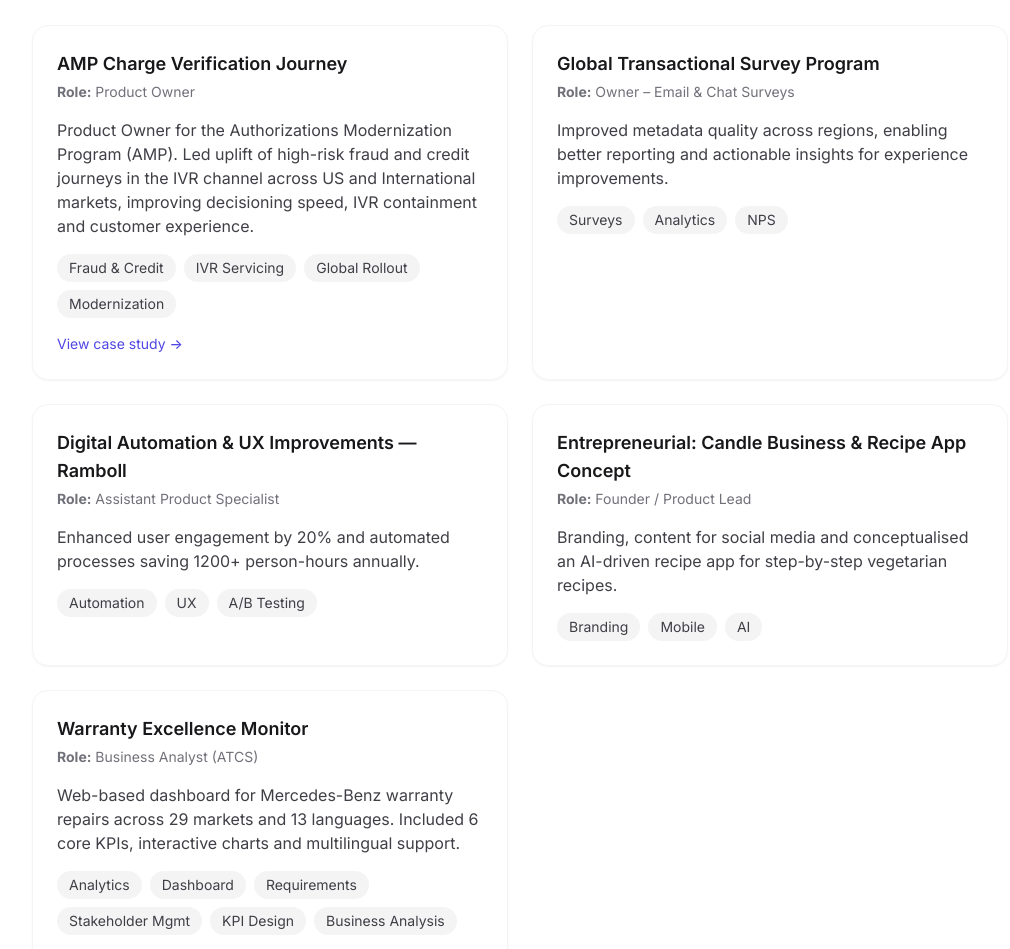
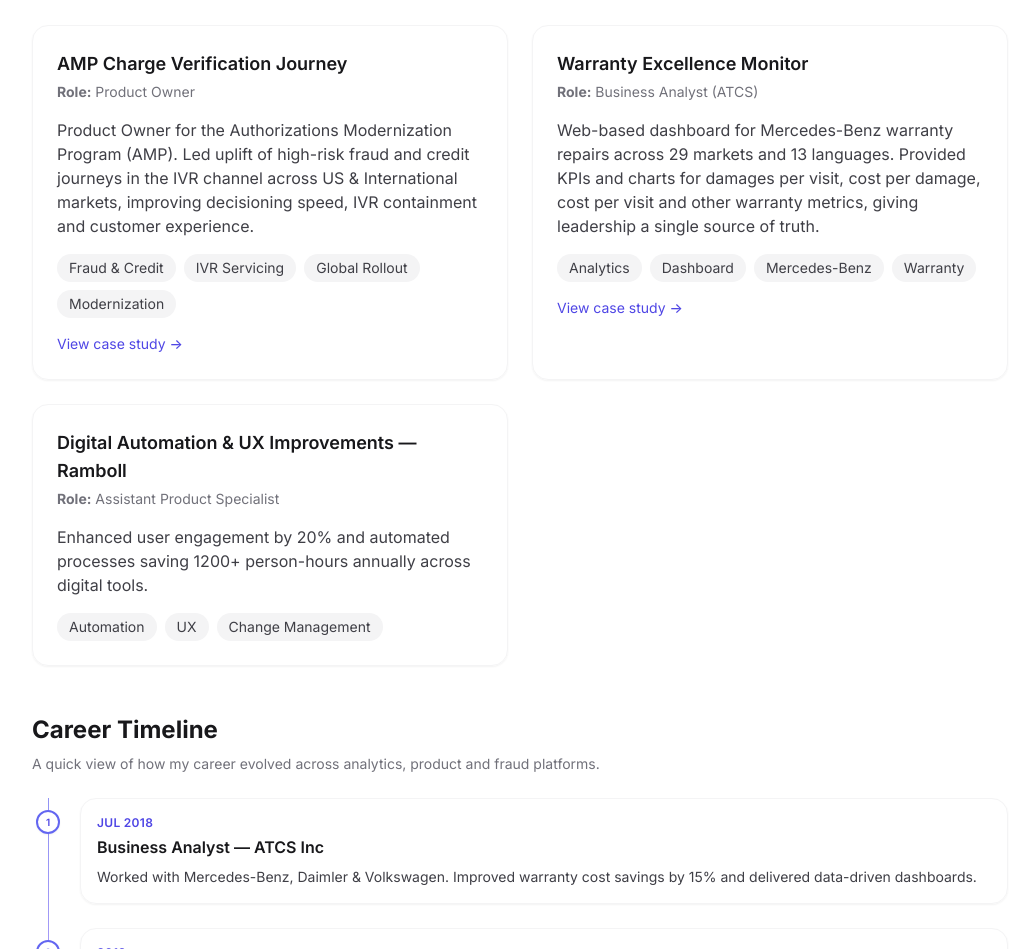
Before and after one commit to meenakshiv-pixel/meenakshi-portfolio, a Next.js app: page / in a window 1280 px wide. Shown: the part 543-1492 px from the top of the page, without its empty margins (120-1130 px from the left). Built offline with nearby package versions, Linux system fonts and the light colour scheme.

Commit message:
Update projects, expand skills and move education

```diff
--- a/pages/index.js
+++ b/pages/index.js
@@ -68,64 +68,24 @@ const PROJECTS = [
     title: 'AMP Charge Verification Journey',
     role: 'Product Owner',
     summary:
-      'Product Owner for the Authorizations Modernization Program (AMP). Led uplift of high-risk fraud and credit journeys in the IVR channel across US and International markets, improving decisioning speed, IVR containment and customer experience.',
+      'Product Owner for the Authorizations Modernization Program (AMP). Led uplift of high-risk fraud and credit journeys in the IVR channel across US & International markets, improving decisioning speed, IVR containment and customer experience.',
     tags: ['Fraud & Credit', 'IVR Servicing', 'Global Rollout', 'Modernization'],
     link: '/projects/amp-charge-verification',
   },
-
   {
-    title: 'Global Transactional Survey Program',
-    role: 'Owner – Email & Chat Surveys',
+    title: 'Warranty Excellence Monitor',
+    role: 'Business Analyst (ATCS)',
     summary:
-      'Improved metadata quality across regions, enabling better reporting and actionable insights for experience improvements.',
-    tags: ['Surveys', 'Analytics', 'NPS'],
+      'Web-based dashboard for Mercedes-Benz warranty repairs across 29 markets and 13 languages. Provided KPIs and charts for damages per visit, cost per damage, cost per visit and other warranty metrics, giving leadership a single source of truth.',
+    tags: ['Analytics', 'Dashboard', 'Mercedes-Benz', 'Warranty'],
+    link: '/projects/warranty-excellence',
   },
   {
     title: 'Digital Automation & UX Improvements — Ramboll',
     role: 'Assistant Product Specialist',
     summary:
-      'Enhanced user engagement by 20% and automated processes saving 1200+ person-hours annually.',
-    tags: ['Automation', 'UX', 'A/B Testing'],
-  },
-  {
-    title: 'Entrepreneurial: Candle Business & Recipe App Concept',
-    role: 'Founder / Product Lead',
-    summary:
-      'Branding, content for social media and conceptualised an AI-driven recipe app for step-by-step vegetarian recipes.',
-    tags: ['Branding', 'Mobile', 'AI'],
-  },
-  {
-    title: 'Warranty Excellence Monitor',
-    role: 'Business Analyst (ATCS)',
-    summary:
-      'Web-based dashboard for Mercedes-Benz warranty repairs across 29 markets and 13 languages. Included 6 core KPIs, interactive charts and multilingual support.',
-    duration: '2018 – 2021',
-    impact:
-      'Standardized KPI definitions and improved visibility of warranty repair performance. Reduced reporting time and enabled faster data-driven decisions.',
-    responsibilities: [
-      'Led stakeholder interviews across markets',
-      'Defined KPI formulas and core metrics',
-      'Created detailed user stories and acceptance criteria',
-      'Collaborated with engineering and data teams for dashboard functionality',
-      'Led UAT sessions for multiple releases',
-    ],
-    kpis: [
-      'Damages per Visit',
-      'Cost per Damage',
-      'Cost per Visit',
-      'Warranty Repair Count',
-      'Average Repair Time',
-      'Warranty Cost by Model',
-    ],
-    tags: [
-      'Analytics',
-      'Dashboard',
-      'Requirements',
-      'Stakeholder Mgmt',
-      'KPI Design',
-      'Business Analysis',
-    ],
-    link: '/projects/warranty-excellence',
+      'Enhanced user engagement by 20% and automated processes saving 1200+ person-hours annually across digital tools.',
+    tags: ['Automation', 'UX', 'Change Management'],
   },
 ];
 
@@ -268,7 +228,6 @@ export default function Portfolio() {
                     ))}
                   </div>
 
-
                   {p.link && (
                     <a
                       href={p.link}
@@ -277,7 +236,6 @@ export default function Portfolio() {
                       View case study →
                     </a>
                   )}
-
                 </article>
               ))}
             </div>
@@ -318,15 +276,14 @@ export default function Portfolio() {
             </div>
           </section>
 
-          {/* SKILLS + EDUCATION */}
-          <section className="mt-12 grid md:grid-cols-2 gap-8">
-            <div>
+          {/* SKILLS – FULL WIDTH */}
+          <section className="mt-12">
             <h2 className="text-2xl font-bold">Skills</h2>
             <p className="mt-2 text-sm text-zinc-500">
-                A quick snapshot of my product, delivery and tools stack.
+              A snapshot of my product, delivery and tools stack.
             </p>
 
-              <div className="mt-4 space-y-5">
+            <div className="mt-4 space-y-6">
               {/* Product Skills */}
               <div>
                 <p className="text-xs font-semibold uppercase tracking-wide text-zinc-500">
@@ -343,10 +300,10 @@ export default function Portfolio() {
               {/* Methods & Frameworks */}
               <div>
                 <p className="text-xs font-semibold uppercase tracking-wide text-zinc-500">
-                    Methods & Frameworks
+                  Methods &amp; Frameworks
                 </p>
                 <div className="mt-2 flex flex-wrap gap-2">
-                    <SkillPill>Agile & Scrum</SkillPill>
+                  <SkillPill>Agile &amp; Scrum</SkillPill>
                   <SkillPill>SAFe</SkillPill>
                   <SkillPill>User Research</SkillPill>
                   <SkillPill>Experimentation / A/B Testing</SkillPill>
@@ -357,7 +314,7 @@ export default function Portfolio() {
               {/* Tools */}
               <div>
                 <p className="text-xs font-semibold uppercase tracking-wide text-zinc-500">
-                    Tools & Platforms
+                  Tools &amp; Platforms
                 </p>
                 <div className="mt-2 flex flex-wrap gap-2">
                   <SkillPill>JIRA</SkillPill>
@@ -368,9 +325,10 @@ export default function Portfolio() {
                 </div>
               </div>
             </div>
-            </div>
+          </section>
 
-            <div>
+          {/* EDUCATION – SEPARATE SECTION */}
+          <section className="mt-10">
             <h2 className="text-2xl font-bold">Education & Certifications</h2>
             <ul className="mt-4 list-disc list-inside text-zinc-700 dark:text-zinc-300">
               <li>M.Tech — IIT Roorkee (Alternate Hydro Energy Systems)</li>
@@ -379,7 +337,6 @@ export default function Portfolio() {
               <li>Certified Scrum Master (CSM)</li>
               <li>Harvard Leadership Edge</li>
             </ul>
-            </div>
           </section>
 
           {/* FOOTER */}
```
Lines whose indentation alone changed are shown as unchanged.
